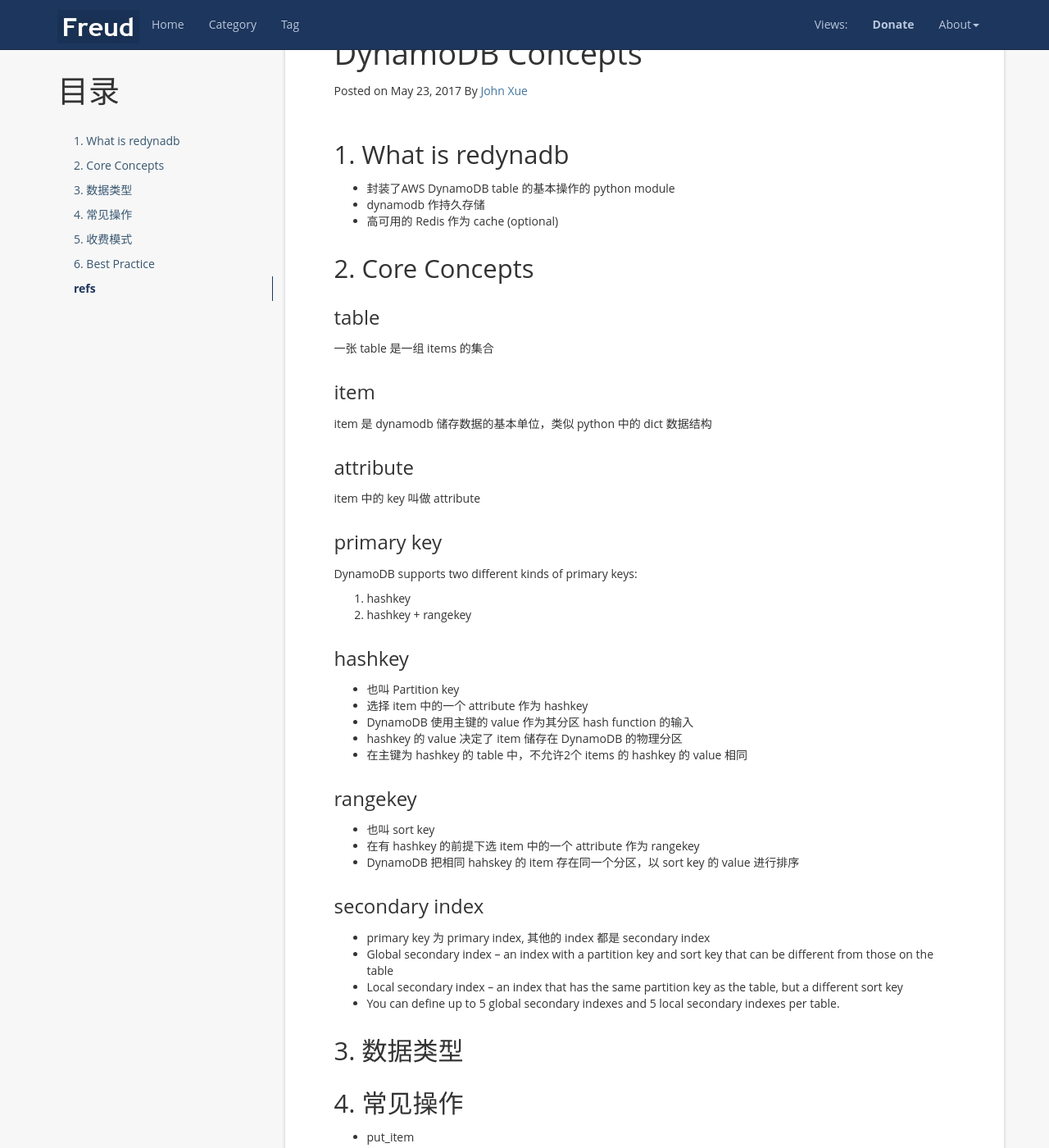
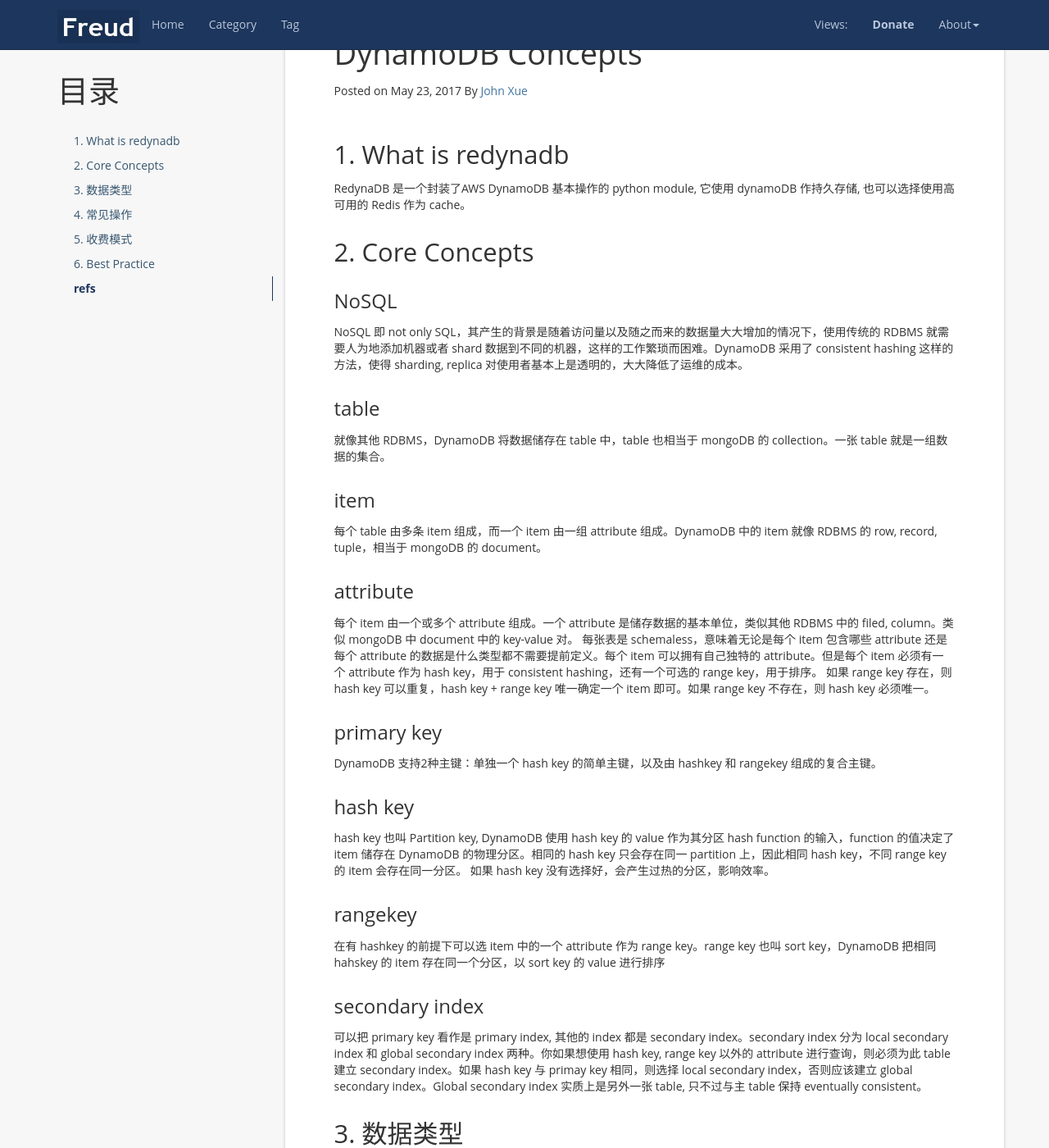
Before and after one commit to caser789/caser789.github.io, a Jekyll site: the page built from _posts/2017-5-14-RedynaDB.md, in a window 1280 px wide and 1400 px high, scrolled down 199 px. Shown: the whole window at 82% size. Built offline with Jekyll 4.4.1, drawn with Linux system fonts in a browser that asks for light colours; nearby versions of some CDN libraries; comment, search, counter and statistics services are not loaded.

Commit message:
AWS: dynamodb Concept

```diff
--- a/_posts/2017-5-14-RedynaDB.md
+++ b/_posts/2017-5-14-RedynaDB.md
@@ -11,51 +11,51 @@ tag: dynamodb
 
 ## 1. What is redynadb
 
-* 封装了AWS DynamoDB table 的基本操作的 python module
-* dynamodb 作持久存储
-* 高可用的 Redis 作为 cache (optional)
+RedynaDB 是一个封装了AWS DynamoDB 基本操作的 python module, 它使用 dynamoDB 作持久存储, 也可以选择使用高可用的 Redis 作为 cache。
 
 ## 2. Core Concepts
 
+### NoSQL
+
+NoSQL 即 not only SQL，其产生的背景是随着访问量以及随之而来的数据量大大增加的情况下，使用传统的 RDBMS
+就需要人为地添加机器或者 shard 数据到不同的机器，这样的工作繁琐而困难。DynamoDB 采用了 consistent hashing
+这样的方法，使得 sharding, replica 对使用者基本上是透明的，大大降低了运维的成本。
+
 ### table
 
-一张 table 是一组 items 的集合
+就像其他 RDBMS，DynamoDB 将数据储存在 table 中，table 也相当于 mongoDB 的 collection。一张 table 就是一组数据的集合。
 
 ### item
 
-item 是 dynamodb 储存数据的基本单位，类似 python 中的 dict 数据结构
+每个 table 由多条 item 组成，而一个 item 由一组 attribute 组成。DynamoDB 中的 item 就像 RDBMS 的 row, record, tuple，相当于 mongoDB 的 document。
 
 ### attribute
 
-item 中的 key 叫做 attribute
+每个 item 由一个或多个 attribute 组成。一个 attribute 是储存数据的基本单位，类似其他 RDBMS 中的 filed, column。类似 mongoDB 中 document 中的 key-value 对。
+每张表是 schemaless，意味着无论是每个 item 包含哪些 attribute 还是每个 attribute 的数据是什么类型都不需要提前定义。每个 item 可以拥有自己独特的 attribute。但是每个 item 必须有一个 attribute 作为 hash key，用于 consistent hashing，还有一个可选的 range key，用于排序。
+如果 range key 存在，则 hash key 可以重复，hash key + range key 唯一确定一个 item 即可。如果 range key 不存在，则 hash key 必须唯一。
+
 
 ### primary key
 
-DynamoDB supports two different kinds of primary keys:
+DynamoDB 支持2种主键：单独一个 hash key 的简单主键，以及由 hashkey 和 rangekey 组成的复合主键。
 
-1. hashkey
-2. hashkey + rangekey
+### hash key
 
-### hashkey
-
-* 也叫 Partition key
-* 选择 item 中的一个 attribute 作为 hashkey
-* DynamoDB 使用主键的 value 作为其分区 hash function 的输入
-* hashkey 的 value 决定了 item 储存在 DynamoDB 的物理分区
-* 在主键为 hashkey 的 table 中，不允许2个 items 的 hashkey 的 value 相同
+hash key 也叫 Partition key, DynamoDB 使用 hash key 的 value 作为其分区 hash function 的输入，function 的值决定了 item
+储存在 DynamoDB 的物理分区。相同的 hash key 只会存在同一 partition 上，因此相同 hash key，不同 range key 的 item 会存在同一分区。
+如果 hash key 没有选择好，会产生过热的分区，影响效率。
 
 ### rangekey
 
-* 也叫 sort key
-* 在有 hashkey 的前提下选 item 中的一个 attribute 作为 rangekey
-* DynamoDB 把相同 hahskey 的 item 存在同一个分区，以 sort key 的 value 进行排序
+在有 hashkey 的前提下可以选 item 中的一个 attribute 作为 range key。range key 也叫 sort key，DynamoDB 把相同 hahskey 的 item 存在同一个分区，以 sort key 的 value 进行排序
 
 ### secondary index
 
-* primary key 为 primary index, 其他的 index 都是 secondary index
-* Global secondary index – an index with a partition key and sort key that can be different from those on the table
-* Local secondary index – an index that has the same partition key as the table, but a different sort key
-* You can define up to 5 global secondary indexes and 5 local secondary indexes per table.
+可以把 primary key 看作是 primary index, 其他的 index 都是 secondary index。secondary index 分为 local secondary index
+和 global secondary index 两种。你如果想使用 hash key, range key 以外的 attribute 进行查询，则必须为此 table 建立
+secondary index。如果 hash key 与 primay key 相同，则选择 local secondary index，否则应该建立 global secondary
+index。Global secondary index 实质上是另外一张 table, 只不过与主 table 保持 eventually consistent。
 
 ## 3. 数据类型
 
@@ -75,6 +75,7 @@ DynamoDB supports two different kinds of primary keys:
 * With cache
 * Without cache
 
+
 # refs
 * [Key Concept](http://docs.aws.amazon.com/amazondynamodb/latest/developerguide/HowItWorks.CoreComponents.html)
 * [Data Type](http://docs.aws.amazon.com/amazondynamodb/latest/developerguide/DynamoDBMapper.DataTypes.html)
```
